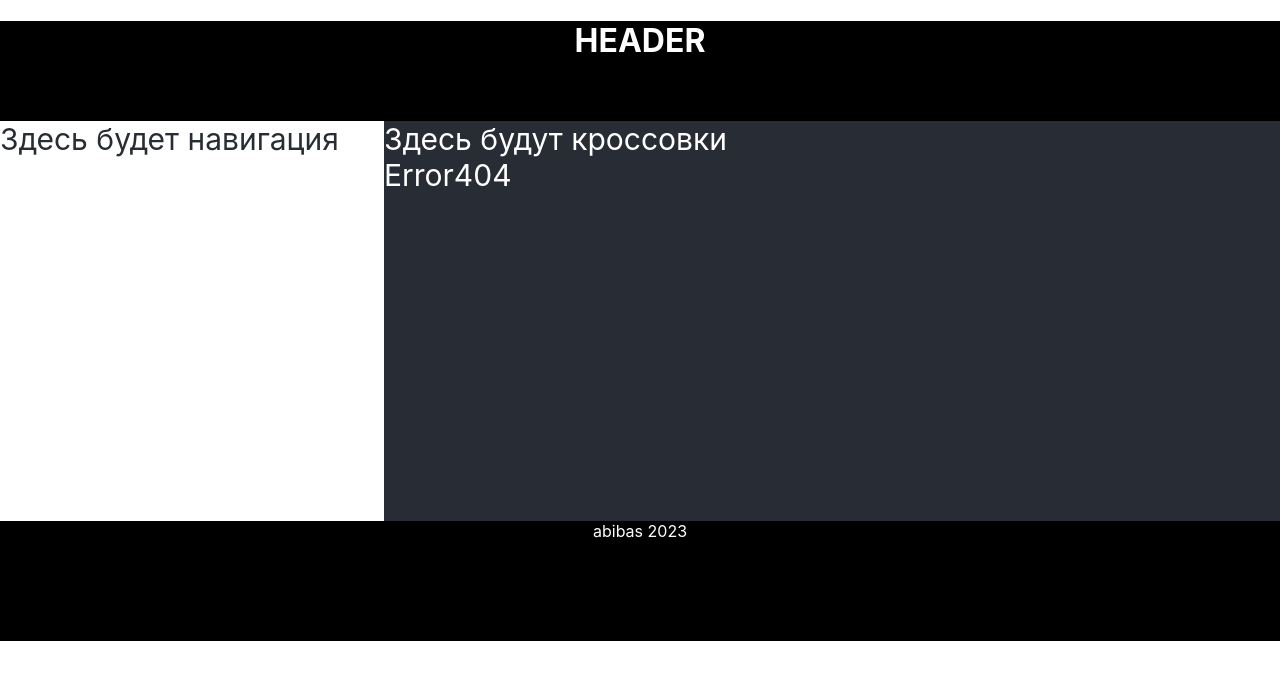
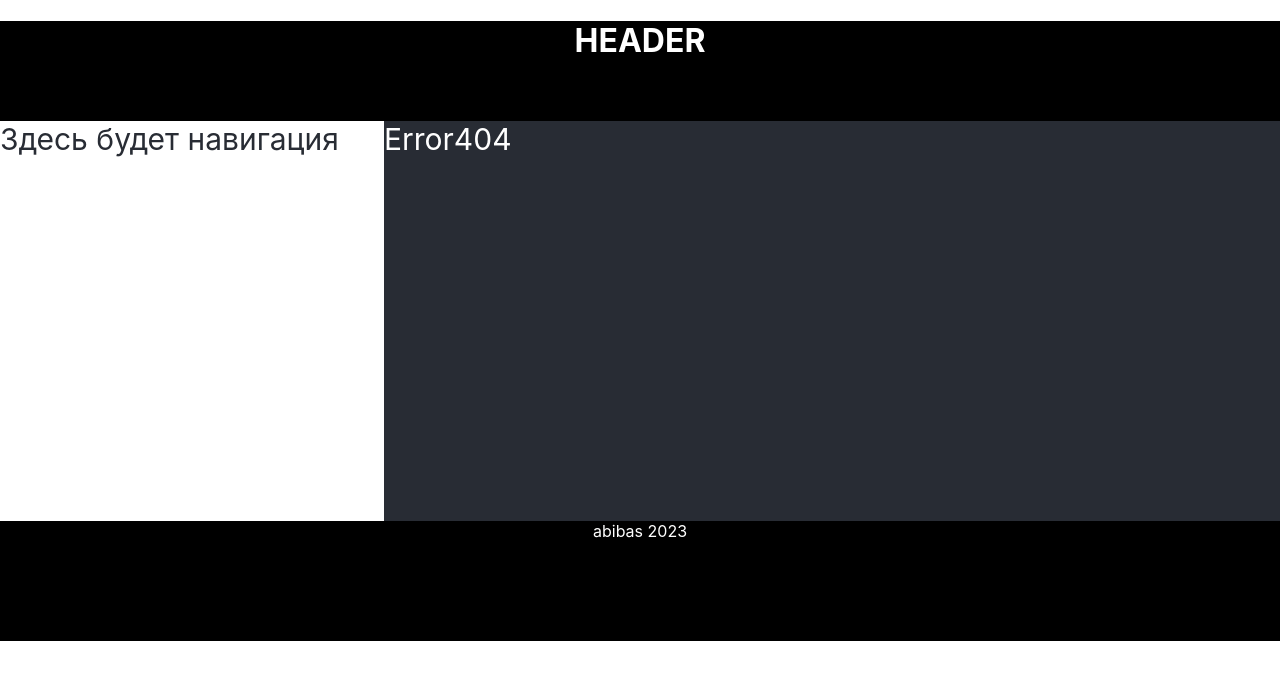
Before and after one commit to VanoKi/microtask-react-router, a React (Vite) app: page /error404 in a window 1280 px wide. Shown: the top 680 px of the page. Built offline with nearby package versions, Linux system fonts and the light colour scheme.

Commit message:
feat: navigate to error

```diff
--- a/src/App.tsx
+++ b/src/App.tsx
@@ -1,5 +1,5 @@
 import styles from "./components/Site.module.css";
-import {Route, Routes} from "react-router-dom";
+import {Navigate, Route, Routes} from "react-router-dom";
 import {PageOne} from "./components/pages/PageOne.tsx";
 import {PageTwo} from "./components/pages/PageTwo.tsx";
 import {PageThree} from "./components/pages/PageThree.tsx";
@@ -14,12 +14,15 @@ export const App = ()=> {
           Здесь будет навигация
         </div>
         <div className={styles.content}>
-          Здесь будут кроссовки
+          {/*Здесь будут кроссовки*/}
           <Routes>
+            {/*<Route  path={'/page_one'} element={<Navigate to={'/page_one'}/> }/>*/}
             <Route path={'/page_one'} element={<PageOne/>}/>
             <Route path={'/page_two'} element={<PageTwo/>}/>
             <Route path={'/page_three'} element={<PageThree/>}/>
-            <Route path={'/*'} element={<Error404/>}/>
+
+            <Route path={'/error404'} element={<Error404/>}/>
+            <Route path={'/*'} element={<Navigate to={'/error404'}/>}/>
           </Routes>
         </div>
       </div>
```
